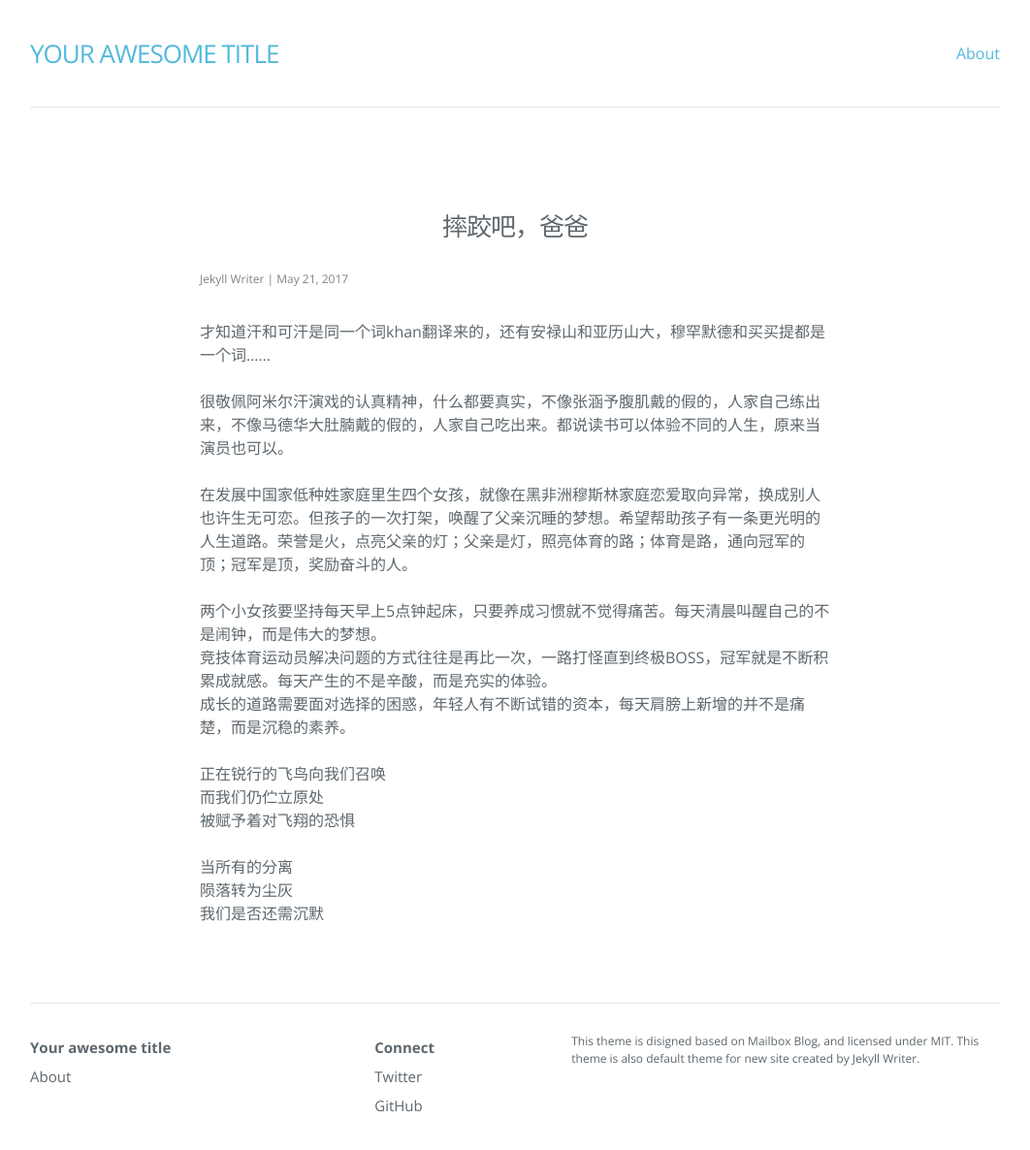
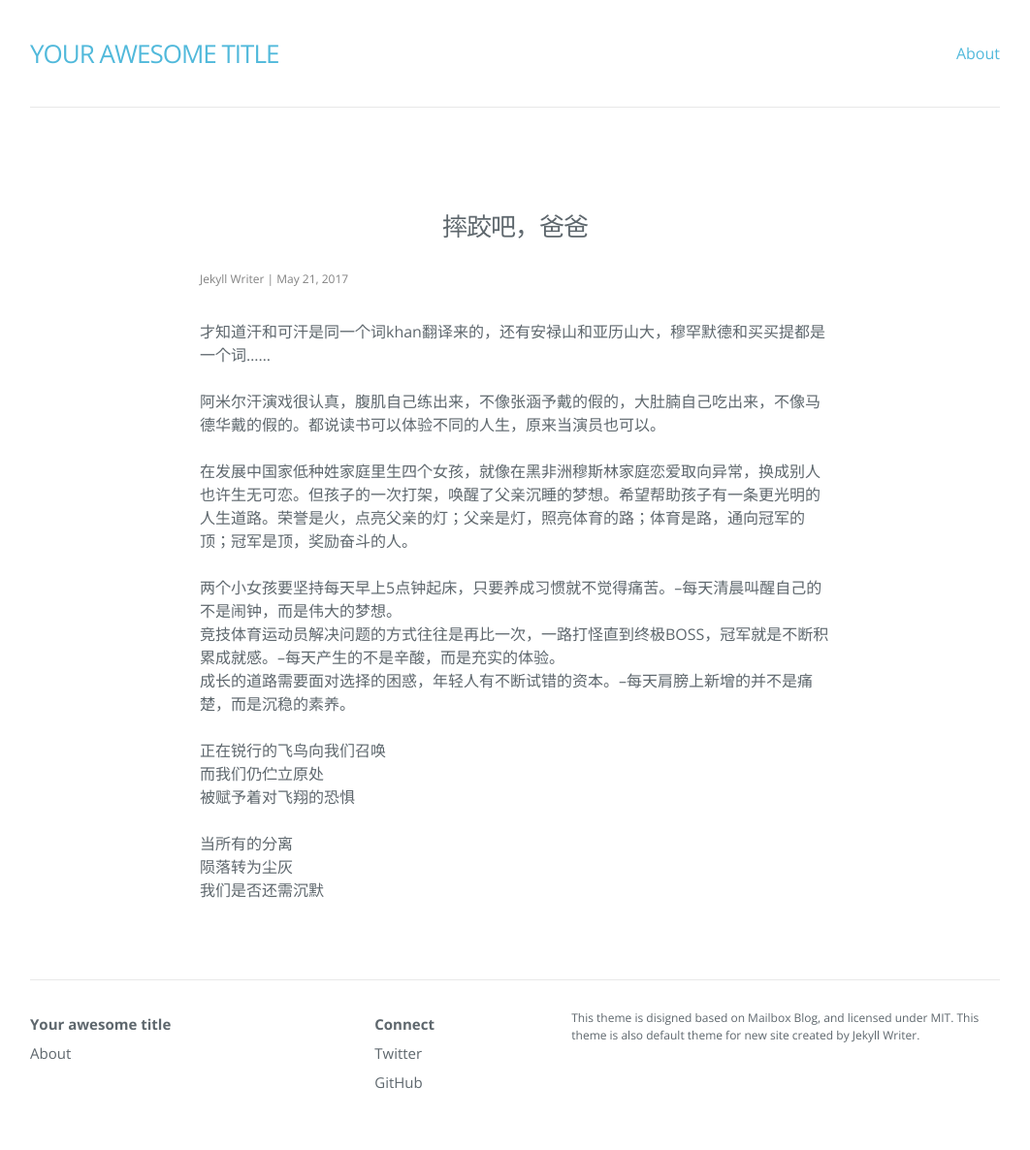
Before and after one commit to hebbank/aceo, a Jekyll site: the page built from _posts/2017-05-21-sj.md, in a window 1280 px wide and 1223 px high. Shown: the top 1186 px of the window at 97% size, without its empty margins (109-1171 px from the left). Built offline with Jekyll 4.4.1, drawn with Linux system fonts in a browser that asks for light colours; nearby versions of some CDN libraries.

Commit message:
Update 摔跤吧，爸爸

```diff
--- a/_posts/2017-05-21-sj.md
+++ b/_posts/2017-05-21-sj.md
@@ -6,13 +6,13 @@ tags: ''
 ---
 才知道汗和可汗是同一个词khan翻译来的，还有安禄山和亚历山大，穆罕默德和买买提都是一个词……
 
-很敬佩阿米尔汗演戏的认真精神，什么都要真实，不像张涵予腹肌戴的假的，人家自己练出来，不像马德华大肚腩戴的假的，人家自己吃出来。都说读书可以体验不同的人生，原来当演员也可以。
+阿米尔汗演戏很认真，腹肌自己练出来，不像张涵予戴的假的，大肚腩自己吃出来，不像马德华戴的假的。都说读书可以体验不同的人生，原来当演员也可以。
 
 在发展中国家低种姓家庭里生四个女孩，就像在黑非洲穆斯林家庭恋爱取向异常，换成别人也许生无可恋。但孩子的一次打架，唤醒了父亲沉睡的梦想。希望帮助孩子有一条更光明的人生道路。荣誉是火，点亮父亲的灯；父亲是灯，照亮体育的路；体育是路，通向冠军的顶；冠军是顶，奖励奋斗的人。
 
-两个小女孩要坚持每天早上5点钟起床，只要养成习惯就不觉得痛苦。每天清晨叫醒自己的不是闹钟，而是伟大的梦想。
-竞技体育运动员解决问题的方式往往是再比一次，一路打怪直到终极BOSS，冠军就是不断积累成就感。每天产生的不是辛酸，而是充实的体验。
-成长的道路需要面对选择的困惑，年轻人有不断试错的资本，每天肩膀上新增的并不是痛楚，而是沉稳的素养。
+两个小女孩要坚持每天早上5点钟起床，只要养成习惯就不觉得痛苦。--每天清晨叫醒自己的不是闹钟，而是伟大的梦想。
+竞技体育运动员解决问题的方式往往是再比一次，一路打怪直到终极BOSS，冠军就是不断积累成就感。--每天产生的不是辛酸，而是充实的体验。
+成长的道路需要面对选择的困惑，年轻人有不断试错的资本。--每天肩膀上新增的并不是痛楚，而是沉稳的素养。
 
 正在锐行的飞鸟向我们召唤
 而我们仍伫立原处
```
